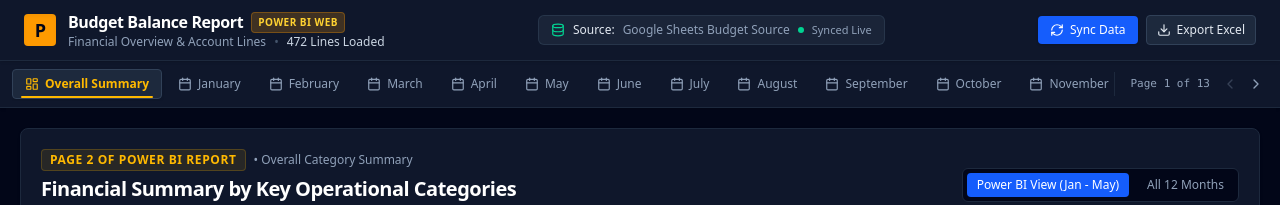
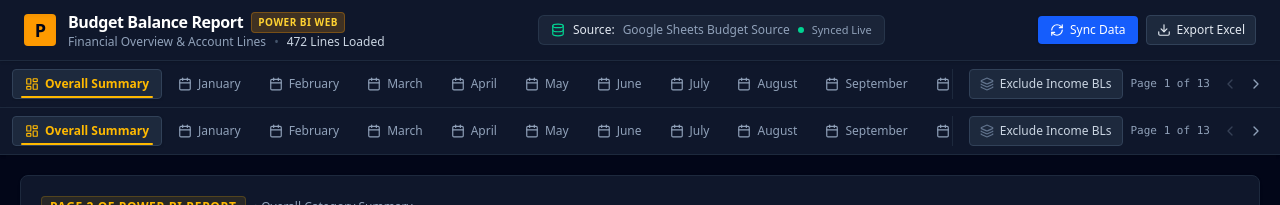
Before and after one commit to devgroot911/balances-web, a React (Vite) app: page / in a window 1280 px wide. Shown: the top 205 px of the page. Built offline with nearby package versions, Linux system fonts and the light colour scheme; no server answers.

Commit message:
Add income BL exclusion filter

```diff
--- a/src/App.tsx
+++ b/src/App.tsx
@@ -27,6 +27,7 @@
     maxAmount: null,
   },
   nonZeroOnly: false,
+  excludeIncomeCategories: false,
   searchQuery: '',
 };
 
@@ -176,6 +177,7 @@
     filters.amountFilter.zeroOnly ||
     filters.amountFilter.minAmount !== null ||
     filters.amountFilter.maxAmount !== null ||
+    filters.excludeIncomeCategories ||
     Boolean(filters.searchQuery);
 
   return (
@@ -189,6 +191,14 @@
         activeTab={activeTab}
         totalRecords={records.length}
       />
+          <ReportTabBar
+            activeTab={activeTab}
+            onSelectTab={handleSelectTab}
+            excludeIncomeCategories={filters.excludeIncomeCategories}
+            onToggleExcludeIncome={() =>
+              handleUpdateFilters({ excludeIncomeCategories: !filters.excludeIncomeCategories })
+            }
+          />
 
       {/* Power BI Report Page Navigation Tabs */}
       <ReportTabBar activeTab={activeTab} onSelectTab={handleSelectTab} />
@@ -206,6 +216,7 @@
             >
               <OverallSummaryView
                 records={records}
+                excludeIncomeCategories={filters.excludeIncomeCategories}
                 onNavigateToMonth={(month) => handleSelectTab(month)}
               />
             </motion.div>
--- a/src/components/Header.tsx
+++ b/src/components/Header.tsx
@@ -6,7 +6,6 @@
   FilterX,
   Database,
   Calendar,
-  Layers,
 } from 'lucide-react';
 import { DataSourceInfo, FilterState } from '../types';
 
--- a/src/components/MonthlyReportView.tsx
+++ b/src/components/MonthlyReportView.tsx
@@ -14,7 +14,12 @@
 import { BudgetRecord, MonthMeta, MonthlyFilterState } from '../types';
 import { AccountTable } from './AccountTable';
 import { FilterBar } from './FilterBar';
-import { REPORT_CATEGORIES, getRecordCategory, isRecordInCategory } from '../data/categories';
+import {
+  REPORT_CATEGORIES,
+  getRecordCategory,
+  isIncomeRecord,
+  isRecordInCategory,
+} from '../data/categories';
 import { formatCurrency, formatCompactNumber } from '../utils/formatters';
 import {
   BarChart3,
@@ -116,6 +121,9 @@
   // 1. Filter records for the table based on ALL active filters
   const filteredRecords = useMemo(() => {
     return records.filter((r) => {
+      if (filters.excludeIncomeCategories && isIncomeRecord(r)) {
+        return false;
+      }
       // Activity Code filter
       if (filters.activityCodes.length > 0 && !filters.activityCodes.includes(r.activityCode)) {
         return false;
@@ -185,6 +193,9 @@
   // Cross-filtered by BL, GL, Category, Amount filters (not by activityCodes itself so other bars can be clicked)
   const activityChartData = useMemo(() => {
     let base = records;
+    if (filters.excludeIncomeCategories) {
+      base = base.filter((r) => !isIncomeRecord(r));
+    }
     if (filters.bls.length > 0) {
       base = base.filter((r) => filters.bls.includes(r.bl));
     }
@@ -236,6 +247,7 @@
     filters.categories,
     filters.glAccounts,
     filters.descriptions,
+    filters.excludeIncomeCategories,
     filters.nonZeroOnly,
     filters.amountFilter?.nonZeroOnly,
     activitySortOrder,
@@ -246,6 +258,9 @@
   // Cross-filtered by Activity Code, GL, Category, Amount filters (not by bls itself so all BL bars remain visible)
   const blChartData = useMemo(() => {
     let base = records;
+    if (filters.excludeIncomeCategories) {
+      base = base.filter((r) => !isIncomeRecord(r));
+    }
     if (filters.activityCodes.length > 0) {
       base = base.filter((r) => filters.activityCodes.includes(r.activityCode));
     }
@@ -297,6 +312,7 @@
     filters.categories,
     filters.glAccounts,
     filters.descriptions,
+    filters.excludeIncomeCategories,
     filters.nonZeroOnly,
     filters.amountFilter?.nonZeroOnly,
     blSortOrder,
@@ -306,6 +322,9 @@
   // 4. Chart Data: Operational Category Distribution
   const categoryChartData = useMemo(() => {
     let base = records;
+    if (filters.excludeIncomeCategories) {
+      base = base.filter((r) => !isIncomeRecord(r));
+    }
     if (filters.activityCodes.length > 0) {
       base = base.filter((r) => filters.activityCodes.includes(r.activityCode));
     }
@@ -335,7 +354,7 @@
     return Array.from(map.values())
       .filter((item) => item.amount > 0)
       .sort((a, b) => b.amount - a.amount);
-  }, [records, monthKey, filters.activityCodes, filters.bls]);
+  }, [records, monthKey, filters.activityCodes, filters.bls, filters.excludeIncomeCategories]);
 
   // Custom tooltips
   const CustomActivityTooltip = ({ active, payload }: any) => {
@@ -392,6 +411,7 @@
     filters.glAccounts.length > 0 ||
     filters.descriptions.length > 0 ||
     filters.categories.length > 0 ||
+    filters.excludeIncomeCategories ||
     filters.nonZeroOnly ||
     filters.amountFilter.nonZeroOnly ||
     filters.amountFilter.zeroOnly ||
--- a/src/components/OverallSummaryView.tsx
+++ b/src/components/OverallSummaryView.tsx
@@ -11,20 +11,26 @@
   Legend,
 } from 'recharts';
 import { BudgetRecord, TabMode } from '../types';
-import { REPORT_CATEGORIES } from '../data/categories';
+import { isIncomeRecord, REPORT_CATEGORIES } from '../data/categories';
 import { formatCurrency, formatCompactNumber } from '../utils/formatters';
 import { TrendingUp, DollarSign, Tag, ArrowRight, BarChart3, Layers } from 'lucide-react';
 
 interface OverallSummaryViewProps {
   records: BudgetRecord[];
+  excludeIncomeCategories: boolean;
   onNavigateToMonth: (month: TabMode) => void;
 }
 
 export const OverallSummaryView: React.FC<OverallSummaryViewProps> = ({
   records,
+  excludeIncomeCategories,
   onNavigateToMonth,
 }) => {
   const [showAll12Months, setShowAll12Months] = useState(false);
+  const visibleRecords = useMemo(
+    () => (excludeIncomeCategories ? records.filter((r) => !isIncomeRecord(r)) : records),
+    [records, excludeIncomeCategories],
+  );
 
   // Month labels matching Power BI
   const primaryMonths = [
@@ -51,7 +57,7 @@
   // Compute category totals
   const categoryData = useMemo(() => {
     return REPORT_CATEGORIES.map((cat) => {
-      const catRows = records.filter(cat.match);
+      const catRows = visibleRecords.filter(cat.match);
 
       const monthSums = activeMonths.map((m) => {
         const sum = catRows.reduce((acc, r) => acc + (Number((r as any)[m.key]) || 0), 0);
@@ -75,15 +81,15 @@
         totalJuly,
       };
     });
-  }, [records, activeMonths]);
+  }, [visibleRecords, activeMonths]);
 
   // Overall KPIs
   const overallKPIs = useMemo(() => {
-    const totalJan = records.reduce((acc, r) => acc + (Number(r.january) || 0), 0);
-    const totalMay = records.reduce((acc, r) => acc + (Number(r.may) || 0), 0);
-    const totalJuly = records.reduce((acc, r) => acc + (Number(r.july) || 0), 0);
-    const uniqueBLs = new Set(records.map((r) => r.bl).filter(Boolean)).size;
-    const uniqueActs = new Set(records.map((r) => r.activityCode).filter(Boolean)).size;
+    const totalJan = visibleRecords.reduce((acc, r) => acc + (Number(r.january) || 0), 0);
+    const totalMay = visibleRecords.reduce((acc, r) => acc + (Number(r.may) || 0), 0);
+    const totalJuly = visibleRecords.reduce((acc, r) => acc + (Number(r.july) || 0), 0);
+    const uniqueBLs = new Set(visibleRecords.map((r) => r.bl).filter(Boolean)).size;
+    const uniqueActs = new Set(visibleRecords.map((r) => r.activityCode).filter(Boolean)).size;
 
     return {
       totalJan,
@@ -92,7 +98,7 @@
       uniqueBLs,
       uniqueActs,
     };
-  }, [records]);
+  }, [visibleRecords]);
 
   return (
     <div className="space-y-5 pb-12">
@@ -186,7 +192,7 @@
               {overallKPIs.uniqueBLs} BLs / {overallKPIs.uniqueActs} Acts
             </span>
             <span className="text-[10px] text-slate-500 block mt-0.5">
-              Across {records.length} total account entries
+              Across {visibleRecords.length} total account entries
             </span>
           </div>
         </div>
--- a/src/components/ReportTabBar.tsx
+++ b/src/components/ReportTabBar.tsx
@@ -1,14 +1,21 @@
 import React from 'react';
-import { ChevronLeft, ChevronRight, LayoutDashboard, Calendar } from 'lucide-react';
+import { ChevronLeft, ChevronRight, LayoutDashboard, Calendar, Layers } from 'lucide-react';
 import { TabMode, MonthKey } from '../types';
 import { MONTHS } from '../utils/formatters';
 
 interface ReportTabBarProps {
   activeTab: TabMode;
   onSelectTab: (tab: TabMode) => void;
+  excludeIncomeCategories: boolean;
+  onToggleExcludeIncome: () => void;
 }
 
-export const ReportTabBar: React.FC<ReportTabBarProps> = ({ activeTab, onSelectTab }) => {
+export const ReportTabBar: React.FC<ReportTabBarProps> = ({
+  activeTab,
+  onSelectTab,
+  excludeIncomeCategories,
+  onToggleExcludeIncome,
+}) => {
   const tabs: { key: TabMode; label: string; pageNumber: number; isSummary?: boolean }[] = [
     { key: 'summary', label: 'Overall Summary', pageNumber: 1, isSummary: true },
     ...MONTHS.map((m, idx) => ({
@@ -65,6 +72,20 @@
 
       {/* Page navigation controls */}
       <div className="flex items-center gap-2 pl-4 shrink-0 text-slate-400 border-l border-slate-800">
+        <button
+          type="button"
+          onClick={onToggleExcludeIncome}
+          id="btn-exclude-income"
+          className={`px-2.5 py-1.5 rounded text-xs font-medium border flex items-center gap-1.5 transition-colors cursor-pointer whitespace-nowrap ${
+            excludeIncomeCategories
+              ? 'bg-rose-500/20 text-rose-300 border-rose-500/40'
+              : 'bg-slate-800 text-slate-300 border-slate-700 hover:bg-slate-700/80 hover:text-white'
+          }`}
+          title="Exclude income categories with BL numbers from 30000 to 40000"
+        >
+          <Layers className={`w-3.5 h-3.5 ${excludeIncomeCategories ? 'text-rose-400' : 'text-slate-500'}`} />
+          <span>Exclude Income BLs</span>
+        </button>
         <span className="text-[11px] font-mono hidden md:inline">
           Page {currentIndex + 1} of {tabs.length}
         </span>
--- a/src/data/categories.ts
+++ b/src/data/categories.ts
@@ -6,6 +6,11 @@
   color: string;
   description: string;
   match: (record: BudgetRecord) => boolean;
+}
+
+export function isIncomeRecord(record: BudgetRecord): boolean {
+  const budgetLine = Number(String(record.bl || '').replace(/,/g, '').trim());
+  return Number.isFinite(budgetLine) && budgetLine >= 30000 && budgetLine <= 40000;
 }
 
 export const REPORT_CATEGORIES: CategoryDef[] = [
--- a/src/types.ts
+++ b/src/types.ts
@@ -76,6 +76,7 @@
     maxAmount: number | null;
   };
   nonZeroOnly: boolean;
+  excludeIncomeCategories: boolean;
   searchQuery: string;
 }
 
```
